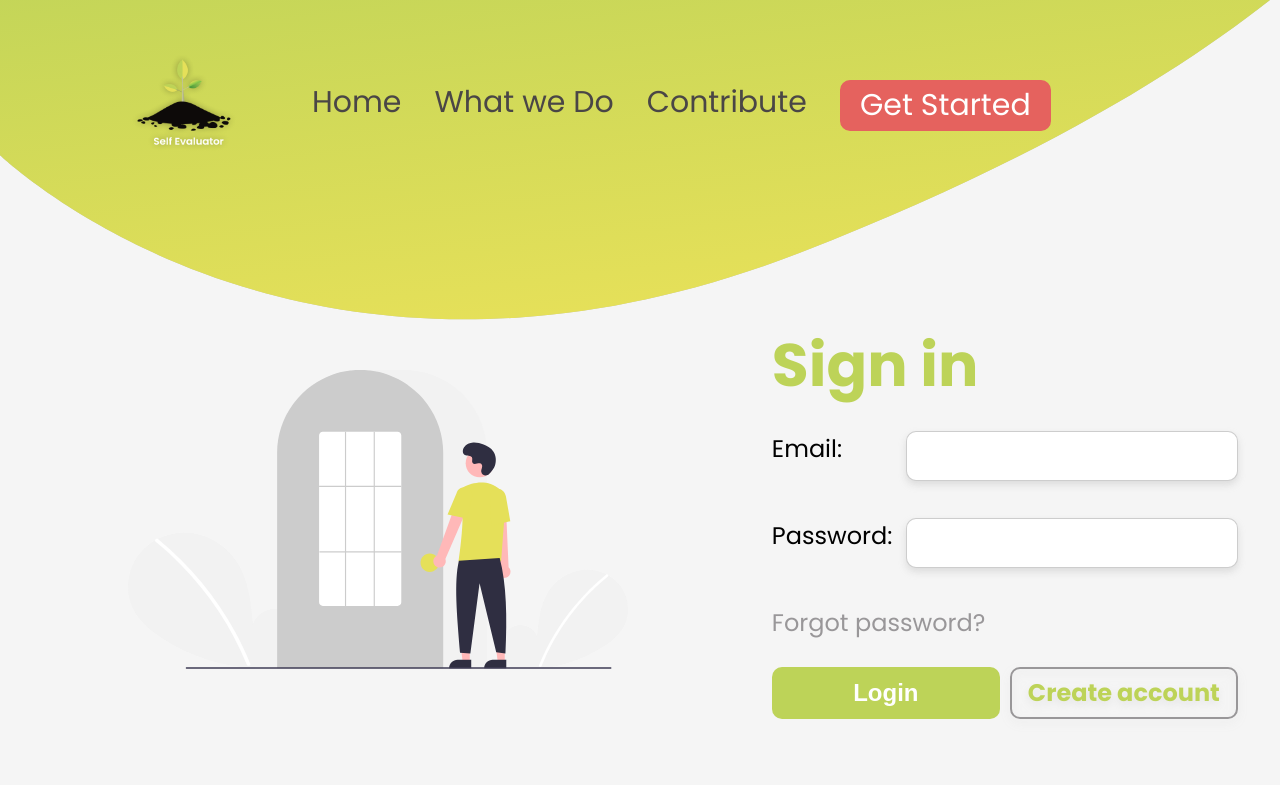
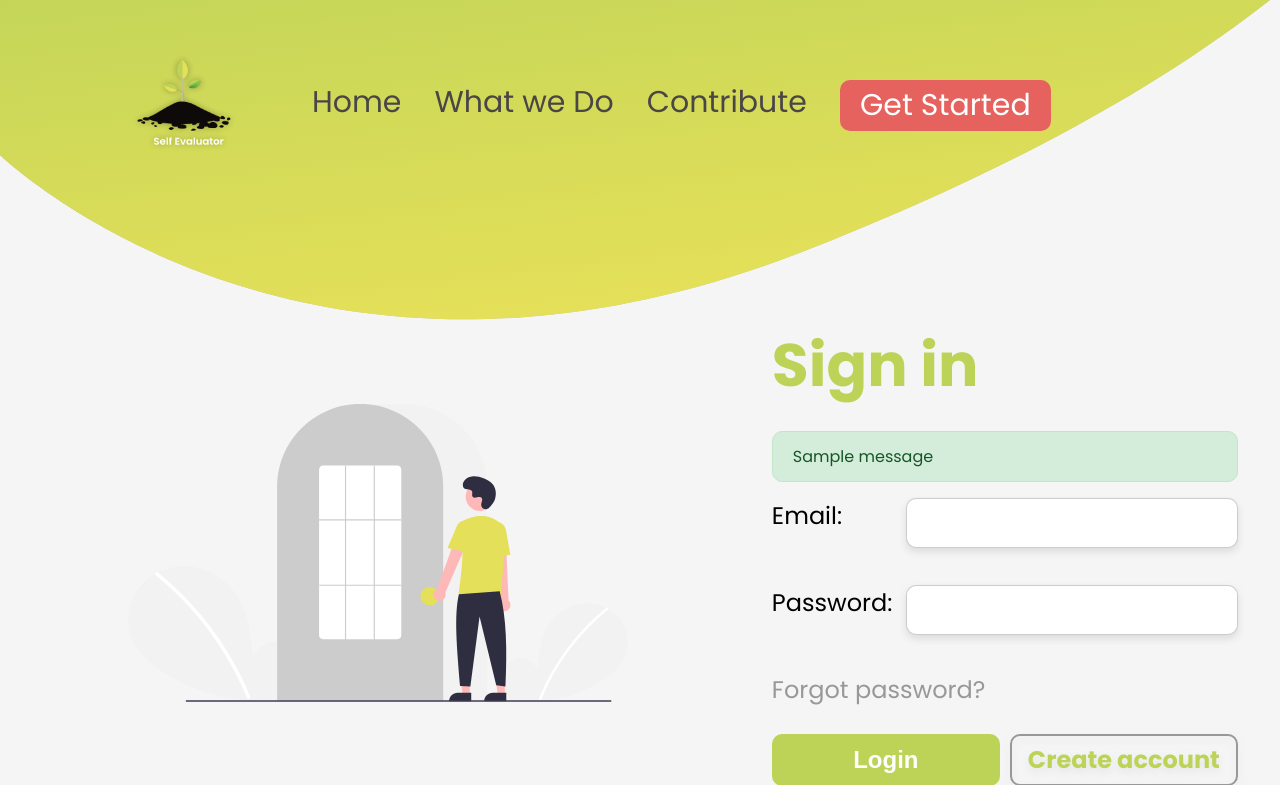
Before and after one commit to edrisranjbar/SelfUp, a Flask app: page /login in a window 1280 px wide. Shown: the top 785 px of the page. Run offline with Flask 2, Linux system fonts and the light colour scheme; one stand-in notice (Sample message) is shown.

Commit message:
Fix displaying successful messages and some changes in flashes

```diff
--- a/web/main.py
+++ b/web/main.py
@@ -32,7 +32,8 @@ def login():
             flash("You were successfully logged in!", 'success')
             return redirect(url_for("dashboard"))
         else:
-            return render_template("login.html", error="Invalid credentials")
+            flash("Invalid credentials!", 'error')
+            return render_template("login.html")
 
     else:
         if is_logged_in():
@@ -66,6 +67,7 @@ def is_logged_in():
 def logout():
     if is_logged_in():
         del session["email"]
+        flash("You were successfully logged out!", 'success')
         return redirect(url_for("login"))
 
 
--- a/web/static/assets/style.css
+++ b/web/static/assets/style.css
@@ -634,18 +634,32 @@ footer a {
   padding: 0.75rem 1.25rem;
   margin-bottom: 1rem;
 }
+
 .alert-error {
   color: #721c24;
   background-color: #f8d7da;
   border-color: #f5c6cb;
 }
+
 .alert-warning {
   color: #856404;
   background-color: #fff3cd;
   border-color: #ffeeba;
 }
+
 .alert-info {
   color: #0c5460;
   background-color: #d1ecf1;
   border-color: #bee5eb;
 }
+
+.alert-success {
+  color: #155724;
+  background-color: #d4edda;
+  border-color: #c3e6cb;
+}
+
+.flashes {
+  padding: 0px;
+  list-style: none;
+}
--- a/web/templates/login.html
+++ b/web/templates/login.html
@@ -44,9 +44,15 @@
       <img src="{{url_for('static',filename='images/Login Icon.svg')}}" alt="Login Icon" class="sign_in_icon" />
       <section class="sign_in">
         <h3 class="title">Sign in</h3>
-        {% if error %}
-        <div class="alert alert-error"><strong>Error:</strong> {{ error }}</div>
+        {% with messages = get_flashed_messages(with_categories=true) %}
+        {% if messages %}
+        <ul class=flashes>
+          {% for category, message in messages %}
+          <li class="alert alert-{{category}}">{{ message }}</li>
+          {% endfor %}
+        </ul>
         {% endif %}
+        {% endwith %}
         <form action="/login" method="POST">
           <div class="row">
             <label for="email">Email:</label>
```
